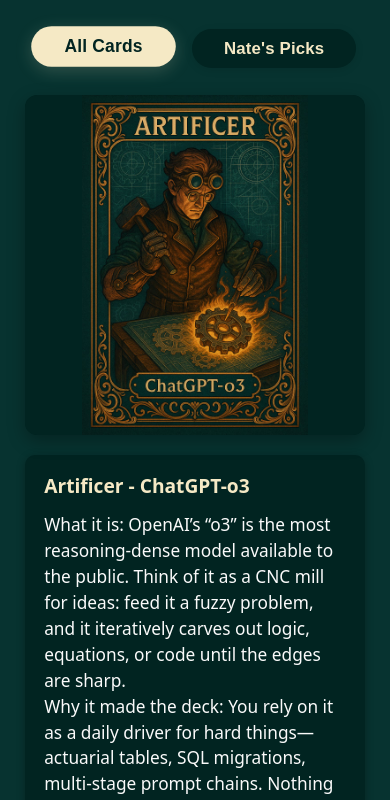
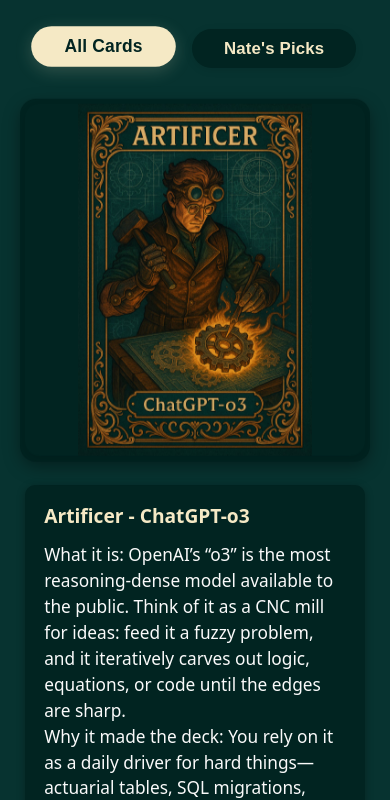
Before and after one commit to Cursed-Stegosaurus/ai-battle-cards, a plain HTML site: page index.html in a window 390 px wide. Shown: the part 59-859 px from the top of the page. Drawn offline with Linux system fonts and the light colour scheme.

Commit message:
Finalize mobile card stack improvements for deployment

```diff
--- a/styles/simple-cards.css
+++ b/styles/simple-cards.css
@@ -169,42 +169,47 @@
     justify-content: center;
   }
   .card-stack {
-    width: 90vw;
-    max-width: 340px;
-    min-height: 220px;
+    width: 96vw;
+    max-width: 370px;
+    min-height: 240px;
     display: flex;
     align-items: center;
     justify-content: center;
     margin: 0 auto 1.2rem auto;
     position: relative;
-    height: 340px;
+    height: 370px;
     touch-action: pan-y;
   }
   .stack-card {
-    width: 100%;
-    height: 100%;
-    border-radius: 12px;
+    width: 94vw;
+    max-width: 350px;
+    height: 98%;
+    border-radius: 16px;
     box-shadow: 0 6px 18px var(--shadow-color);
     background: var(--card-background);
     position: absolute;
-    left: 0;
-    top: 0;
+    left: 50%;
+    top: 50%;
+    transform: translate(-50%, -50%);
     display: flex;
     align-items: center;
     justify-content: center;
     transition: transform 0.45s cubic-bezier(0.4,0,0.2,1), opacity 0.35s, box-shadow 0.2s;
     z-index: 2;
     will-change: transform, opacity;
-    overflow: hidden;
+    overflow: visible;
   }
   .stack-card img {
-    width: 100%;
-    height: 100%;
+    width: 97%;
+    height: 97%;
     object-fit: contain;
-    background: var(--card-background);
-    border-radius: 12px;
+    background: transparent;
+    border-radius: 14px;
     pointer-events: none;
     user-select: none;
+    z-index: 3;
+    box-shadow: 0 4px 16px 0 rgba(0,0,0,0.18);
+    position: relative;
   }
   .stack-card.slide-left {
     transform: translateX(-150vw) rotate(-18deg);
```
